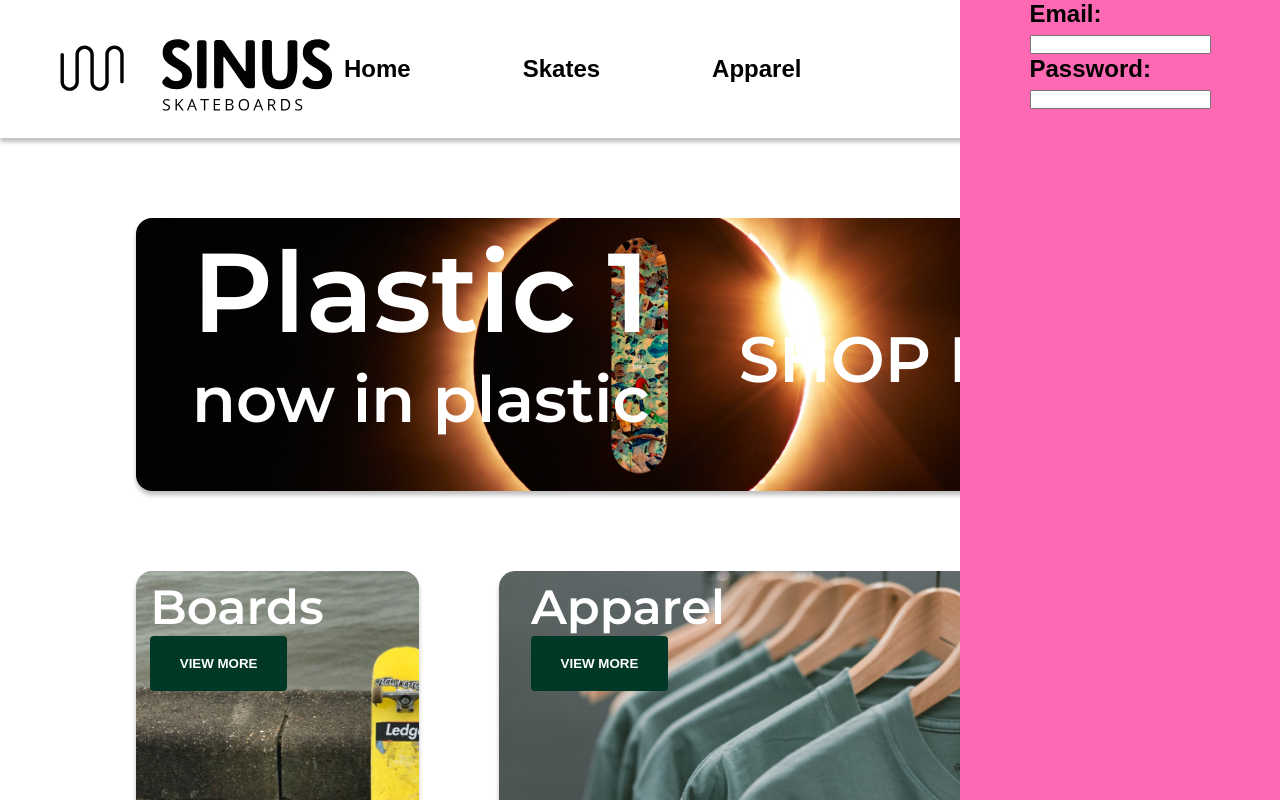
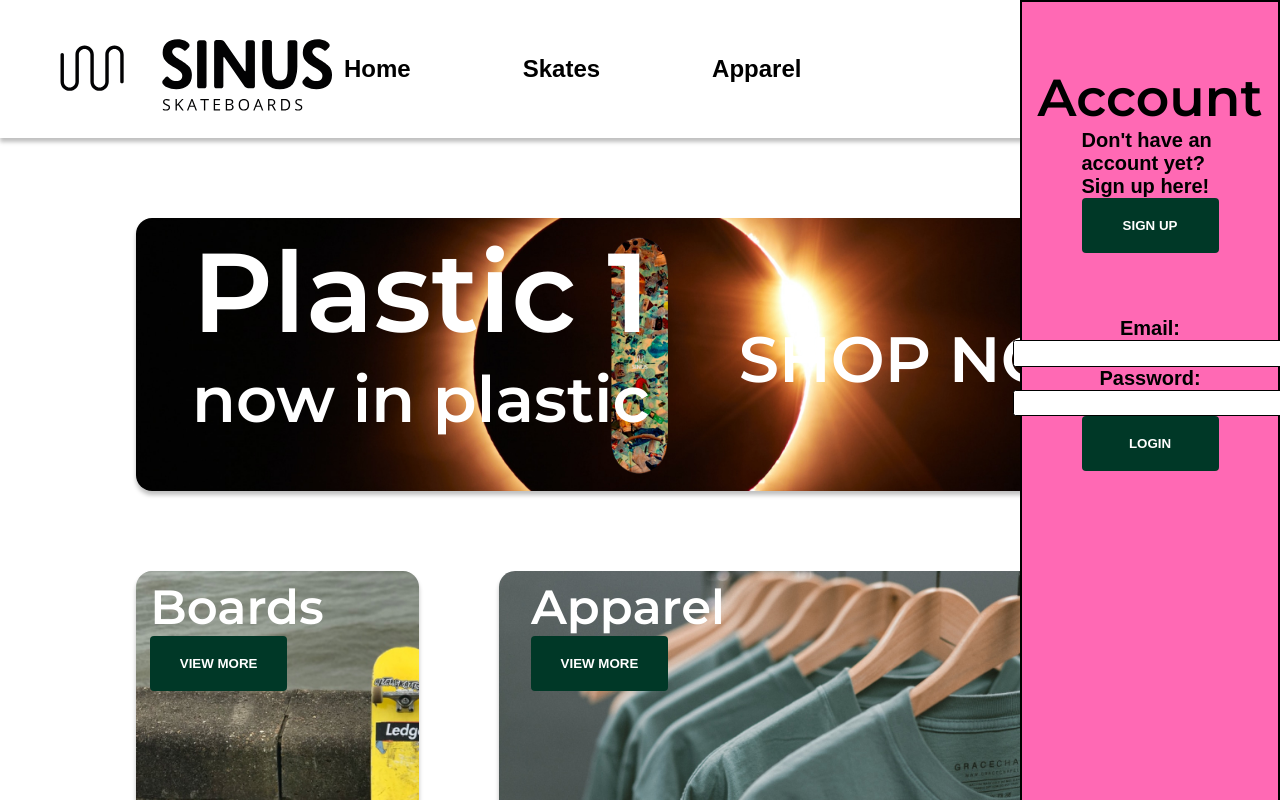
Before and after one commit to DanielPersson93/sinus-webshop, a Vue app: page / in a window 1280 px wide. Shown: the top 800 px of the page. Built offline with nearby package versions, Linux system fonts and the light colour scheme; a web font is replaced by a local one.

Commit message:
Design on loginform

```diff
--- a/src/components/Login.vue
+++ b/src/components/Login.vue
@@ -1,10 +1,16 @@
 <template>
-    <div class="login-wrap">
-<section class="inputs">
+    <div class="login-wrap flex-col">
+        <h1>Account</h1>
+        <section class="sign-up flex-col">
+            <p>Don't have an account yet? Sign up here!</p>
+            <button>SIGN UP</button>
+        </section>
+<section class="inputs flex-col">
     <p>Email:</p>
     <input type="text">
         <p>Password:</p>
     <input type="text">
+    <button>LOGIN</button>
 </section>
     </div>
 </template>
@@ -17,15 +23,38 @@ export default {
 </script>
 
 <style lang="scss" scoped>
+.flex-col{
+  display: flex;
+//   justify-content: center;
+  align-items: center;
+  flex-direction: column;
+  padding-top: 4rem;
+
+}
 .login-wrap{
-    display: flex;
-    justify-content: center;
+  border: 2px solid black;
   position: fixed;
   top: 0;
   right: 0;
-  width: 25vw;
+  width: 20vw;
   z-index: 9999;
   background-color: hotpink;
-  height: 100vh
+  height: 100vh;
+  .sign-up{
+   padding: 0rem 5rem;
+   justify-content: space-between;
+
+  }
+  h1{
+      font-size:52px;
+  }
+  p{
+      font-size: 20px;
+  }
+  input{
+      padding: 0.3rem 3rem;
+      border-radius: 2.5px;
+      border: 0.3px solid black;
+  }
 }
 </style>
```
